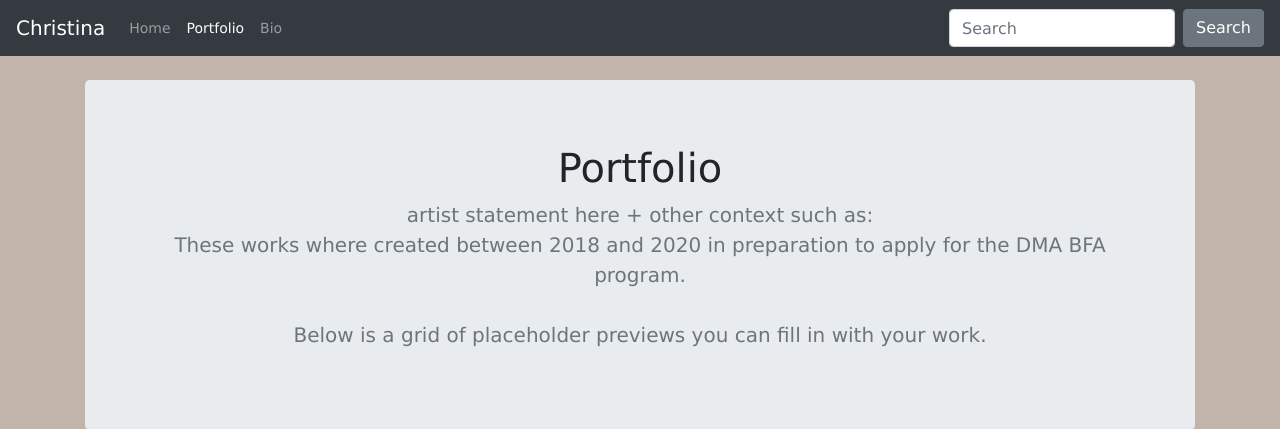
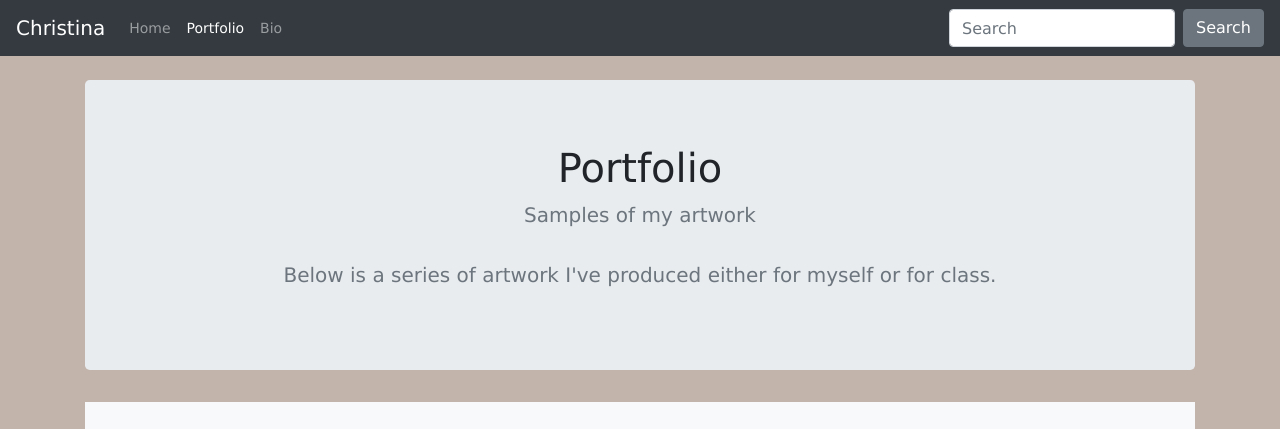
Before and after one commit to souperbread/class-assignment, a plain HTML site: page portfolio/index.html in a window 1280 px wide. Shown: the top 429 px of the page. Drawn offline with nearby package versions, Linux system fonts and the light colour scheme.

Commit message:
Update index.html

```diff
--- a/portfolio/index.html
+++ b/portfolio/index.html
@@ -73,11 +73,9 @@
       <section class="jumbotron text-center">
         <div class="container">
           <h1>Portfolio</h1>
-          <p class="lead text-muted">artist statement here + other context such as:
-            <br>These works where created between 2018 and 2020 in preparation to
-            apply for the DMA BFA program.
+          <p class="lead text-muted">Samples of my artwork
             <br><br>
-            Below is a grid of placeholder previews you can fill in with your work.
+            Below is a series of artwork I've produced either for myself or for class.
           </p>
         </div>
       </section>
```
